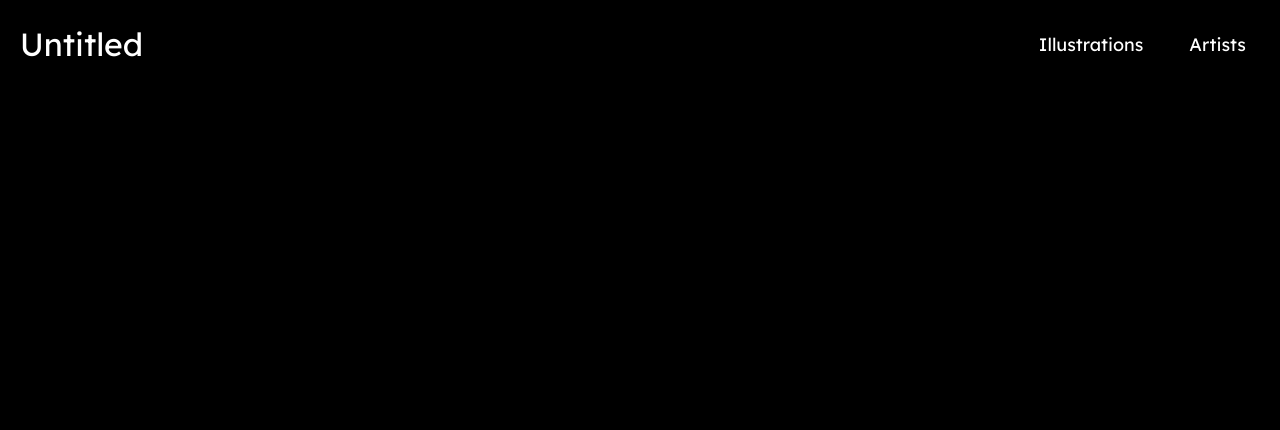
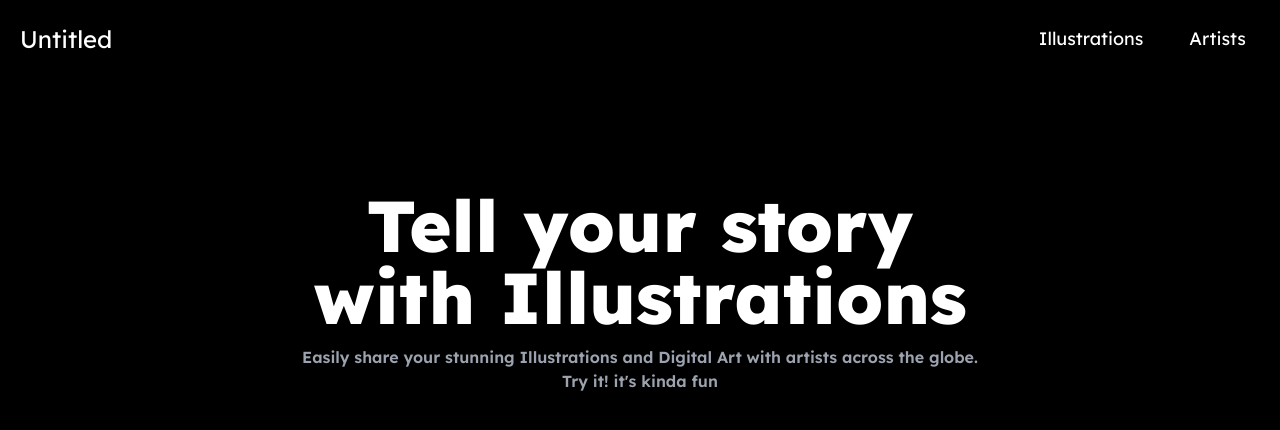
Before and after one commit to riskysh/Math-Fun, a SvelteKit app: page / in a window 1280 px wide. Shown: the top 430 px of the page. Built offline with nearby package versions, Linux system fonts and the light colour scheme.

Commit message:
Building home page

```diff
--- a/src/routes/+page.svelte
+++ b/src/routes/+page.svelte
@@ -11,7 +11,9 @@ import Header from './Header.svelte'
 
 <Header />
 <section>
-
+	<h1 class="text-white text-center text-7xl font-extrabold mt-28">Tell your story <br>with Illustrations</h1>
+	<p class="text-gray-400 text-center text-1xl font-semibold mt-3">Easily share your stunning Illustrations and Digital Art with artists across the globe.<br>
+		 Try it! it's kinda fun</p>
 </section>
 
 <style>
--- a/src/routes/Header.svelte
+++ b/src/routes/Header.svelte
@@ -3,7 +3,7 @@
 </script>
 
 <nav class="navbar">
-    <div class="logo">Untitled</div>
+    <div class="text-2xl cursor-pointer">Untitled</div>
 
     <ul class="nav-links">
 
@@ -34,6 +34,7 @@
 
 a {
   text-decoration: none;
+  font-size: 18px;
 }
 
 li {
@@ -50,11 +51,6 @@ li {
 
 .nav-links a {
   color: #fff;
-}
-
-.logo {
-  font-size: 32px;
-  cursor: pointer;
 }
 
 .menu {
```
